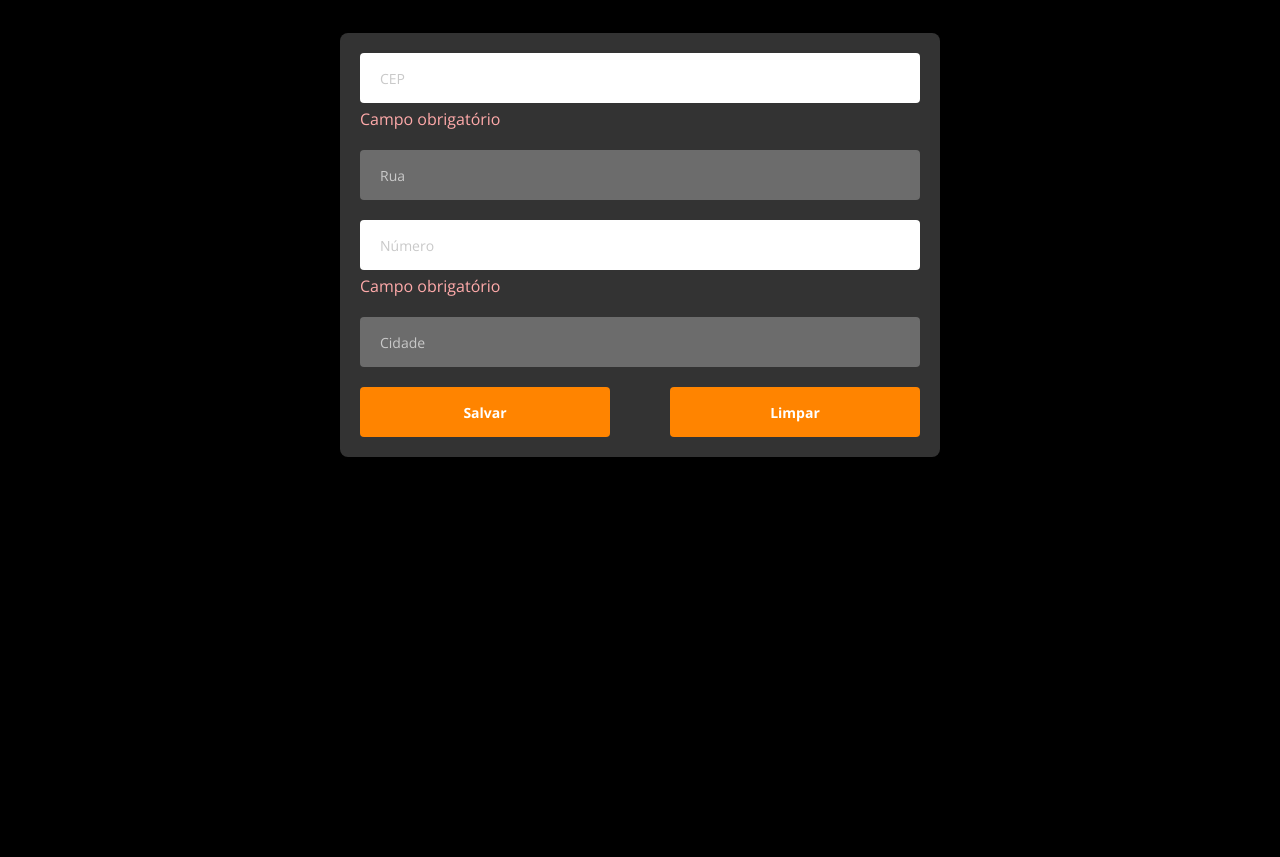
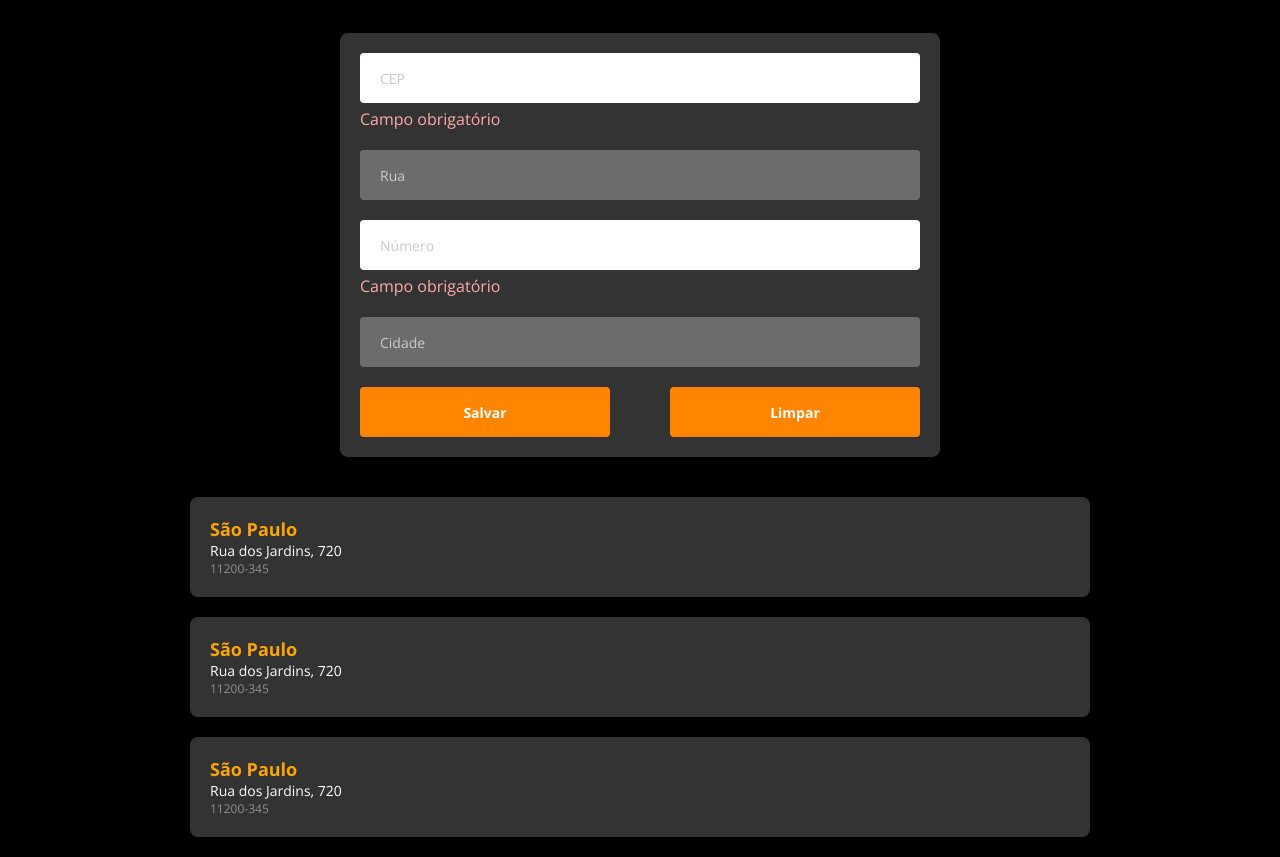
Before and after one commit to luglifilho/projeto-via-CEP, a plain HTML site: page index.html in a window 1280 px wide. Shown: the part 87-944 px from the top of the page. Before the commit the page ends 800 px from the top, so only its background shows below. Drawn offline with nearby package versions, Linux system fonts and the light colour scheme.

Commit message:
concluido a estilização

```diff
--- a/css/styles.css
+++ b/css/styles.css
@@ -106,3 +106,40 @@ html, body{
 .btn-rigth{
     margin-left: 10px;
 }
+
+.list-container{
+    width: 100%;
+    padding: 0 20px;
+    display: flex;
+    flex-direction: column;
+    align-items: center;
+
+
+}
+
+.card-list-item{
+    background-color: #333;
+    color: #fff;
+    margin-bottom: 20px;
+    width: 100%;
+    max-width: 900px;
+    border-radius: 8px;
+    padding: 20px;
+}
+
+.card-list-item h3{
+    color: orange;
+    font-size: 18px;
+}
+
+.adress-line{
+    font-size: 14px;
+
+}
+
+.adress-cep{
+
+    font-size: 12px;
+    color: #8f8f8f;
+
+}
--- a/index.html
+++ b/index.html
@@ -50,21 +50,21 @@
             </div>
 
         </section>
-        <section id="list-section">
-            <div>
+        <section id="list-section" class="list-container">
+            <div class="card-list-item">
                 <h3>São Paulo</h3>
-                <p>Rua dos Jardins, 720</p>
-                <p>11200-345</p>
+                <p class="adress-line">Rua dos Jardins, 720</p>
+                <p class="adress-cep">11200-345</p>
             </div>
-            <div>
+            <div class="card-list-item">
                 <h3>São Paulo</h3>
-                <p>Rua dos Jardins, 720</p>
-                <p>11200-345</p>
+                <p class="adress-line">Rua dos Jardins, 720</p>
+                <p class="adress-cep">11200-345</p>
             </div>
-            <div>
+            <div class="card-list-item">
                 <h3>São Paulo</h3>
-                <p>Rua dos Jardins, 720</p>
-                <p>11200-345</p>
+                <p class="adress-line">Rua dos Jardins, 720</p>
+                <p class="adress-cep">11200-345</p>
             </div>
 
         </section>
```
